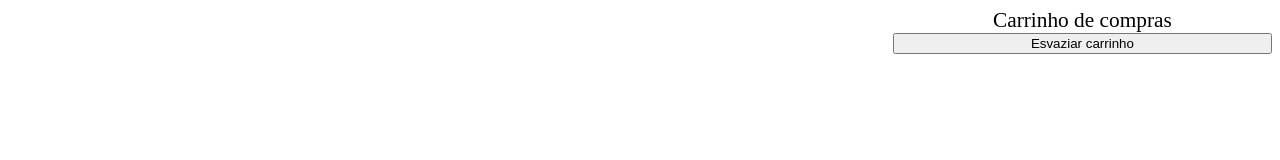
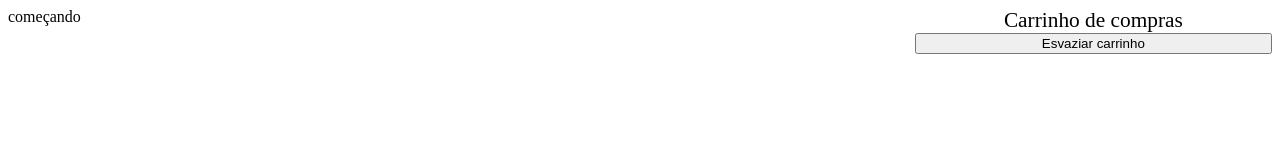
Before and after one commit to tryber/sd-06-project-shopping-cart, a plain HTML site: page index.html in a window 1280 px wide. Drawn offline with Linux system fonts and the light colour scheme.

Commit message:
iniciando projeto shopping-cart Allez

```diff
--- a/index.html
+++ b/index.html
@@ -11,6 +11,7 @@
 
   <body>
     <section class="container">
+      começando
       <section class="items"></section>
       <section class="cart">
         <span class="cart__title">Carrinho de compras</span>
```
